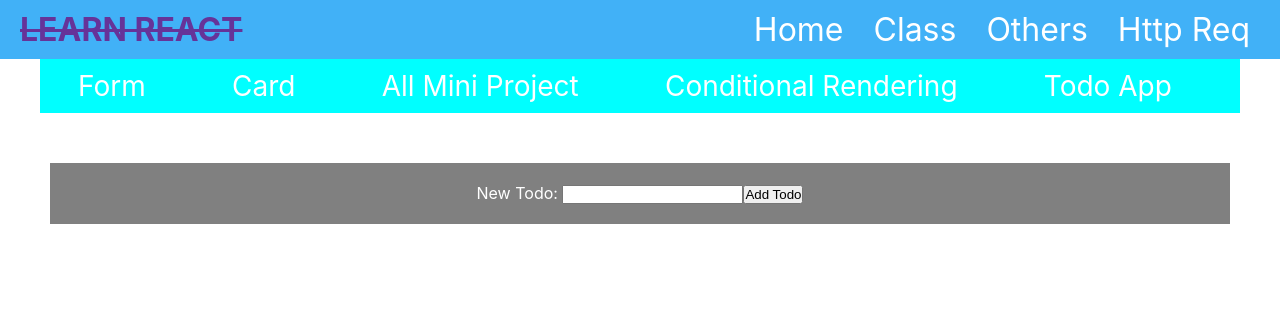
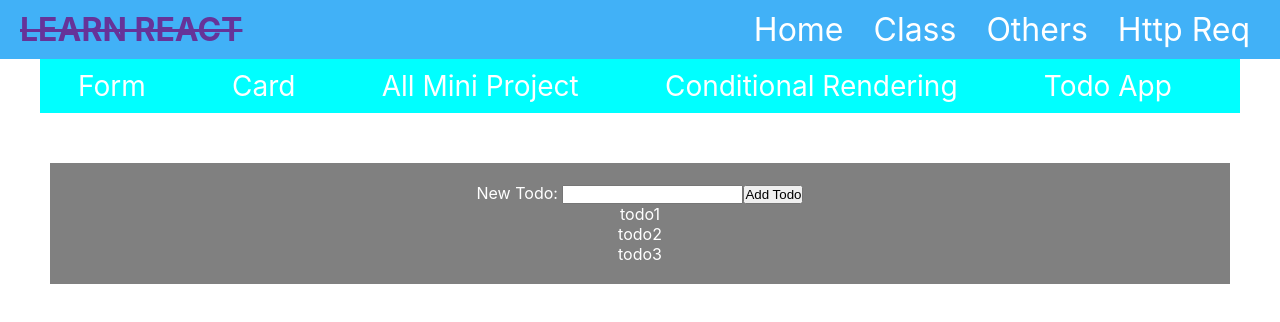
Before and after one commit to khaled39ab/React-With-LWS, a React (Create React App) app: page /todo in a window 1280 px wide. Shown: the top 322 px of the page. Built offline with nearby package versions, Linux system fonts and the light colour scheme.

Commit message:
new basic todo

```diff
--- a/src/page/todoApp/Todo.js
+++ b/src/page/todoApp/Todo.js
@@ -2,9 +2,9 @@ import React from 'react';
 
 const Todo = (props) => {
     return (
-        <div>
-
-        </div>
+        <article>
+            {props.todo}
+        </article>
     )
 }
 
--- a/src/page/todoApp/TodoHome.js
+++ b/src/page/todoApp/TodoHome.js
@@ -1,9 +1,10 @@
 import React, { useState } from 'react';
 import OthersNavbar from '../OthersNavbar';
 import NewTodo from './NewTodo';
-import Todo from './Todo';
+import Todos from './Todos';
 
 const todosList = ['todo1', 'todo2', 'todo3'];
+
 const TodoHome = () => {
     const [todos, setTodos] = useState(todosList);
 
@@ -15,7 +16,7 @@ const TodoHome = () => {
             <OthersNavbar></OthersNavbar>
             <div style={{ 'margin': '50px', 'backgroundColor': 'gray', 'padding': '20px', 'textAlign': 'center', 'color': 'white' }}>
                 <NewTodo onTodo={handleNewTodo}></NewTodo>
-                <Todo todos={todos}></Todo>
+                <Todos todos={todos}></Todos>
             </div>
         </div>
     );
--- a/src/page/todoApp/Todos.js
+++ b/src/page/todoApp/Todos.js
@@ -1,13 +1,17 @@
 import React from 'react';
+import Todo from './Todo';
 
 const Todos = (props) => {
 
     return (
-        <div>
+        <section>
             {
-                props.todos.map((todo, index) => <p key={index}>{todo}</p>)
+                props.todos.map((todo, index) => <Todo
+                    key={index}
+                    todo={todo}
+                ></Todo>)
             }
-        </div>
+        </section>
     )
 }
 
```
